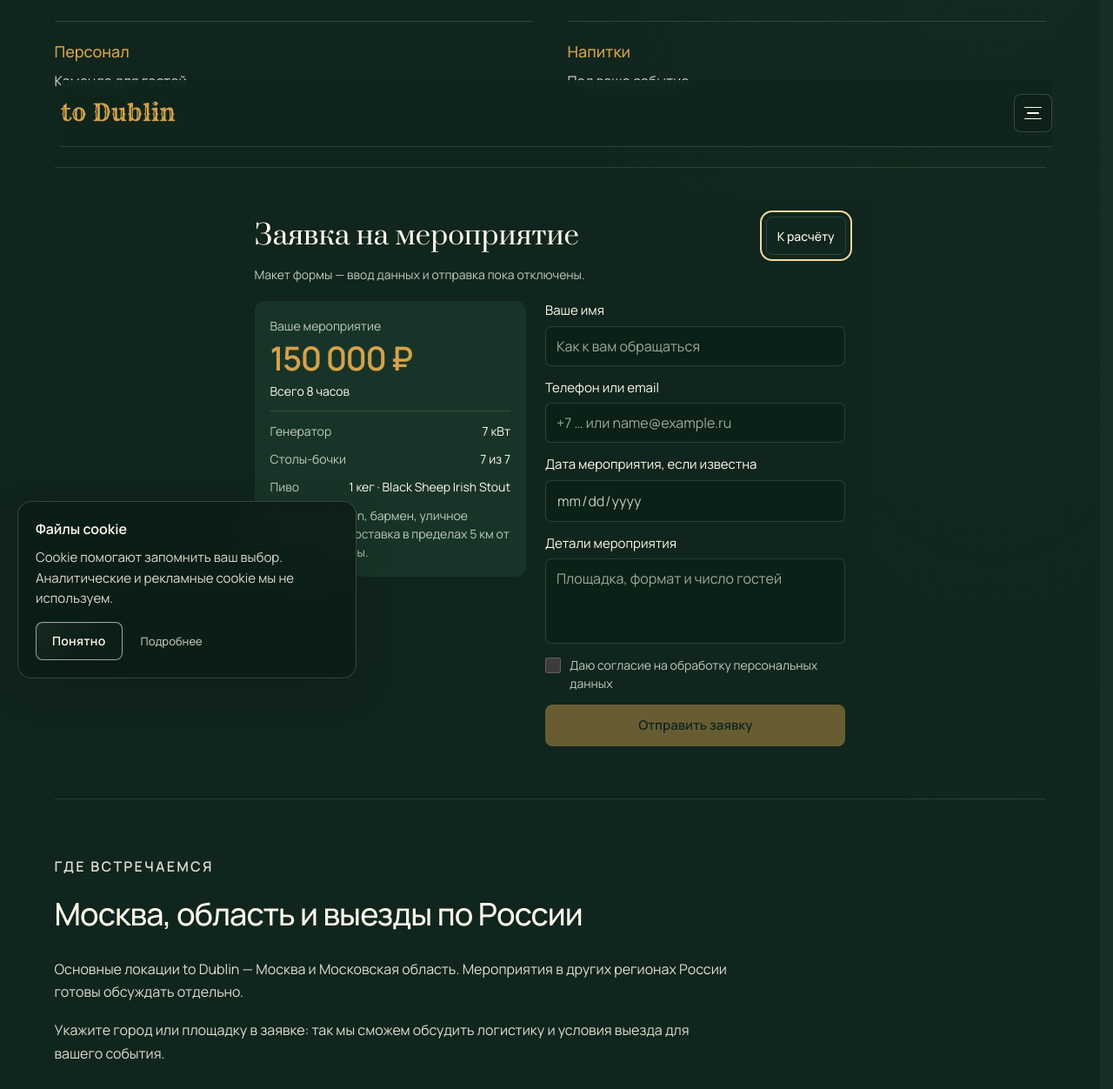
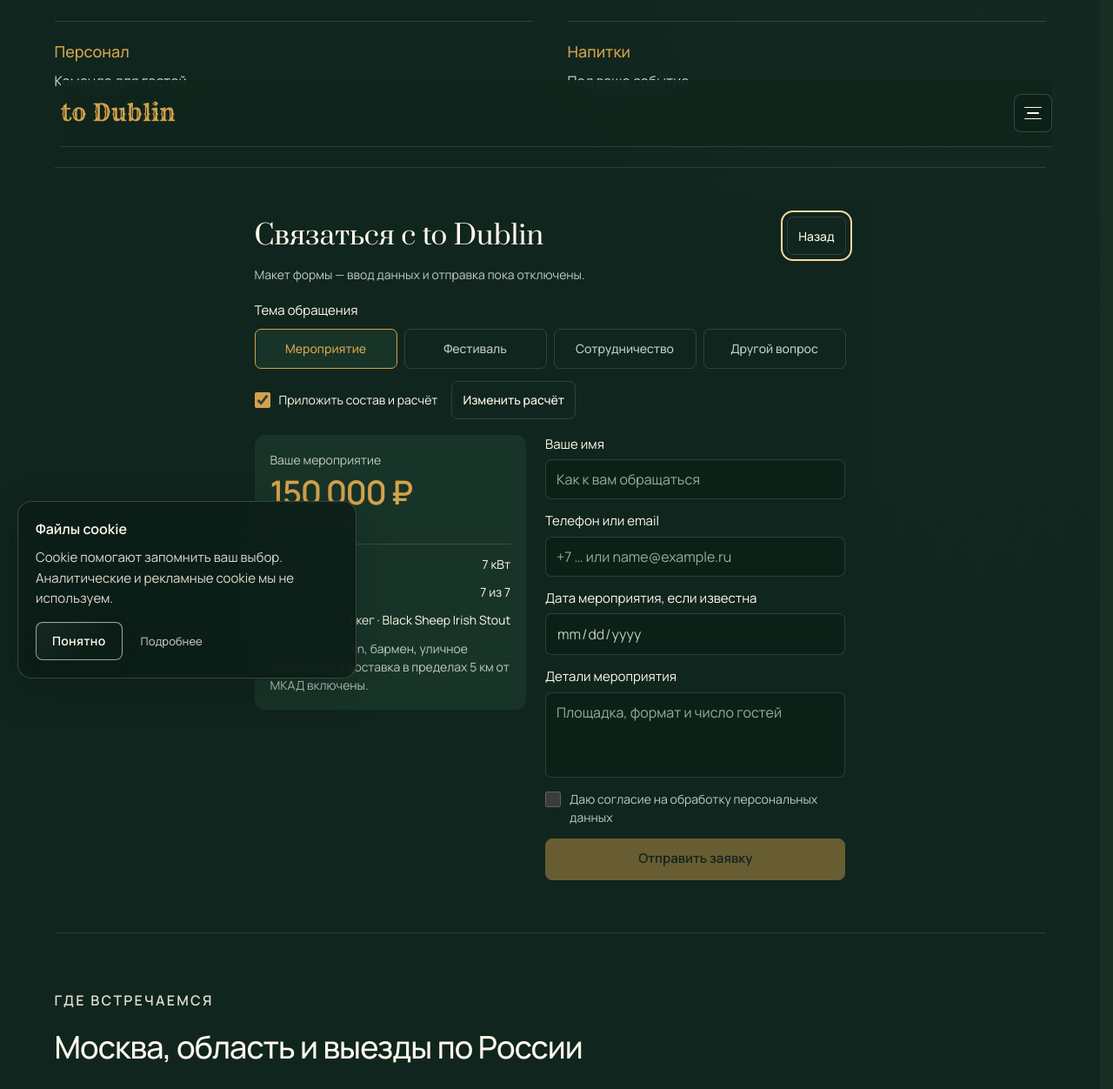
Before and after one commit to qWebDog/tdpub, a PHP site: page / in a window 1280 px wide, after a click on "Отправить заявку". Shown: the part 2557-3809 px from the top of the page at 87% size. Run offline with PHP 8.4, Linux system fonts and the light colour scheme.

Commit message:
Support inquiries without an event package
Add event, festival, partnership and general inquiry topics. Make configuration attachment optional for events and exclude package details for other topics. Keep the agreed request form inactive.

```diff
--- a/index.html
+++ b/index.html
@@ -21,7 +21,7 @@
   <link rel="stylesheet" href="cookie-notice.css?v=1">
   <link rel="stylesheet" href="legal.css?v=1">
   <link rel="stylesheet" href="unified.css?v=lighting-quality-6">
-  <link rel="stylesheet" href="package-offer.css?v=event-configurator-2">
+  <link rel="stylesheet" href="package-offer.css?v=general-inquiry-1">
   <meta property="og:image" content="https://qwebdog.github.io/tdpub/social-preview.jpg?v=night-lights-1">
   <meta property="og:image:secure_url" content="https://qwebdog.github.io/tdpub/social-preview.jpg?v=night-lights-1">
   <meta property="og:image:type" content="image/jpeg">
@@ -267,12 +267,29 @@
     </div>
     <section id="td-request-panel" aria-labelledby="td-request-title" aria-describedby="td-preview-note" hidden>
       <header class="td-request-heading">
-        <h3 class="td-request-title" id="td-request-title">Заявка на мероприятие</h3>
-        <button class="td-back cursor-interaction" id="td-request-back" type="button">К расчёту</button>
+        <h3 class="td-request-title" id="td-request-title">Связаться с to Dublin</h3>
+        <button class="td-back cursor-interaction" id="td-request-back" type="button">Назад</button>
       </header>
       <p class="td-preview-note" id="td-preview-note">Макет формы — ввод данных и отправка пока отключены.</p>
-      <div class="td-request-grid">
-        <aside class="td-request-summary" aria-label="Выбранный состав и стоимость">
+      <fieldset class="td-purpose">
+        <legend class="td-purpose-label">Тема обращения</legend>
+        <div class="td-purpose-options">
+          <button class="td-purpose-choice cursor-interaction" id="td-request-purpose-event" data-request-purpose="event" type="button" aria-pressed="true">Мероприятие</button>
+          <button class="td-purpose-choice cursor-interaction" id="td-request-purpose-festival" data-request-purpose="festival" type="button" aria-pressed="false">Фестиваль</button>
+          <button class="td-purpose-choice cursor-interaction" id="td-request-purpose-partnership" data-request-purpose="partnership" type="button" aria-pressed="false">Сотрудничество</button>
+          <button class="td-purpose-choice cursor-interaction" id="td-request-purpose-other" data-request-purpose="other" type="button" aria-pressed="false">Другой вопрос</button>
+        </div>
+      </fieldset>
+      <div class="td-attach-control" id="td-attach-control">
+        <label class="td-attach-label cursor-interaction" for="td-request-attach">
+          <input id="td-request-attach" type="checkbox" aria-controls="td-request-summary" aria-describedby="td-attach-error">
+          <span>Приложить состав и расчёт</span>
+        </label>
+        <button class="td-back cursor-interaction" id="td-request-edit" type="button" hidden>Изменить расчёт</button>
+        <p class="td-attach-error" id="td-attach-error" role="alert" hidden>Исправьте ошибки в расчёте или снимите отметку, чтобы обратиться без него.</p>
+      </div>
+      <div class="td-request-grid" id="td-request-grid">
+        <aside class="td-request-summary" id="td-request-summary" aria-label="Выбранный состав и стоимость" hidden>
           <p class="td-quote-label">Ваше мероприятие</p>
           <output class="td-total" id="td-request-total" aria-live="polite">150 000 ₽</output>
           <p class="td-duration" id="td-request-duration">Всего 8 часов</p>
@@ -285,17 +302,18 @@
         </aside>
         <form class="td-request-form" id="td-request-form" novalidate>
           <fieldset class="td-form-fields" disabled aria-label="Неактивная форма заявки">
-            <input id="td-request-config" name="configuration" type="hidden">
+            <input id="td-request-purpose" name="request_purpose" type="hidden" value="event">
+            <input id="td-request-config" name="configuration" type="hidden" disabled>
             <label class="td-form-field" for="td-request-name">Ваше имя
               <input class="td-form-input" id="td-request-name" name="name" type="text" autocomplete="given-name" placeholder="Как к вам обращаться" disabled>
             </label>
             <label class="td-form-field" for="td-request-contact">Телефон или email
               <input class="td-form-input" id="td-request-contact" name="contact" type="text" placeholder="+7 … или name@example.ru" disabled>
             </label>
-            <label class="td-form-field" for="td-request-date">Дата мероприятия, если известна
+            <label class="td-form-field" id="td-request-date-field" for="td-request-date"><span id="td-request-date-label">Дата мероприятия, если известна</span>
               <input class="td-form-input" id="td-request-date" name="event_date" type="date" disabled>
             </label>
-            <label class="td-form-field" for="td-request-details">Детали мероприятия
+            <label class="td-form-field" for="td-request-details"><span id="td-request-details-label">Детали мероприятия</span>
               <textarea class="td-form-input" id="td-request-details" name="details" placeholder="Площадка, формат и число гостей" disabled></textarea>
             </label>
             <label class="td-consent" for="td-request-consent">
@@ -334,7 +352,7 @@
       <details name="faq"><summary>Что входит в кейтеринг?</summary><p>Мобильный паб, оборудование, персонал и напитки. Состав и условия согласуем под ваше событие.</p></details>
       <details name="faq" id="event-questions"><summary>Сколько стоит аренда?</summary><p>Базовая стоимость — 150&nbsp;000&nbsp;₽ за 8 часов. Продление — 15&nbsp;000&nbsp;₽ за каждый следующий час. Многодневные мероприятия обсуждаем отдельно. <a href="#package">Состав и расчёт стоимости</a>.</p></details>
       <details name="faq"><summary>Что нужно от площадки?</summary><p>Укажите город или площадку. Подъезд, размещение и условия работы паба обсудим при согласовании.</p></details>
-      <details name="faq"><summary>Как отправить заявку?</summary><p>Выберите состав мероприятия и откройте форму заявки. Пока отправка через сайт недоступна.</p></details>
+      <details name="faq"><summary>Как отправить заявку?</summary><p>Откройте форму и выберите тему обращения. Состав мероприятия выбирать необязательно. Пока отправка через сайт недоступна.</p></details>
     </section>
     <section class="service-final" id="invitation">
       <h2>У вас есть повод.<br>У нас — атмосфера.</h2>
@@ -365,7 +383,7 @@
   </dialog>
   <script src="media-loader.js?v=1"></script>
   <script src="app.js?v=clean-hero-12"></script>
-  <script src="package-offer.js?v=event-configurator-1"></script>
+  <script src="package-offer.js?v=general-inquiry-1"></script>
   <script src="service-panels.js?v=full-package-1"></script>
   <script src="cookie-notice.js?v=1"></script>
 </body>
--- a/package-offer.css
+++ b/package-offer.css
@@ -69,7 +69,19 @@
     #td-configurator-request .td-back{min-height:44px;padding:9px 12px;border:1px solid var(--td-line);border-radius:7px;background:transparent;color:var(--td-ink);font:500 14px/1.5 Manrope,Arial,sans-serif}
     #td-configurator-request .td-back:hover{border-color:var(--td-gold)}
     #td-configurator-request .td-preview-note{margin:0 0 20px;font-size:14px;line-height:1.5;color:var(--td-muted)}
-    #td-configurator-request .td-request-grid{display:grid;grid-template-columns:minmax(0,.95fr) minmax(0,1.05fr);gap:22px;align-items:start}
+    #td-configurator-request .td-request-grid{display:grid;grid-template-columns:minmax(0,1fr);gap:22px;align-items:start}
+    #td-configurator-request .td-request-grid.has-configuration{grid-template-columns:minmax(0,.95fr) minmax(0,1.05fr)}
+    #td-configurator-request .td-purpose{min-width:0;margin:0 0 14px;padding:0;border:0}
+    #td-configurator-request .td-purpose-label{margin:0 0 9px;padding:0;font-size:15px;line-height:1.5;color:var(--td-ink)}
+    #td-configurator-request .td-purpose-options{display:grid;grid-template-columns:repeat(4,minmax(0,1fr));gap:8px}
+    #td-configurator-request .td-purpose-choice{min-width:0;min-height:46px;padding:9px 8px;border:1px solid var(--td-line);border-radius:7px;background:transparent;color:var(--td-muted);font:500 14px/1.5 Manrope,Arial,sans-serif}
+    #td-configurator-request .td-purpose-choice[aria-pressed="true"]{border-color:var(--td-gold);background:var(--td-panel);color:var(--td-gold)}
+    #td-configurator-request .td-purpose-choice:hover{border-color:var(--td-gold)}
+    #td-configurator-request .td-attach-control{display:flex;align-items:center;flex-wrap:wrap;gap:4px 16px;margin:0 0 18px}
+    #td-configurator-request .td-attach-label{display:flex;align-items:center;gap:10px;min-height:44px;font-size:14px;line-height:1.5;color:var(--td-ink)}
+    #td-configurator-request .td-attach-label input{width:18px;height:18px;flex:0 0 18px;margin:0;accent-color:var(--td-gold)}
+    #td-configurator-request .td-attach-error{flex:1 0 100%;margin:3px 0 0;font-size:14px;line-height:1.5;color:#ffc3b1}
+    #td-configurator-request .td-request-grid:not(.has-configuration) .td-request-form{width:100%;max-width:580px}
     #td-configurator-request .td-request-summary{min-width:0;padding:18px;border-radius:12px;background:var(--td-panel)}
     #td-configurator-request .td-selection{margin:0;padding-top:12px;border-top:1px solid var(--td-line)}
     #td-configurator-request .td-selection>div{display:flex;justify-content:space-between;flex-wrap:wrap;gap:3px 12px;margin-bottom:11px;font-size:14px;line-height:1.5}
@@ -89,7 +101,7 @@
     #td-configurator-request .td-screenreader{position:absolute;width:1px;height:1px;margin:-1px;padding:0;overflow:hidden;clip-path:inset(50%);white-space:nowrap;border:0}
     @media(max-width:620px){#td-configurator-request .td-builder-grid{grid-template-columns:minmax(0,1fr);gap:8px}#td-configurator-request .td-overview{grid-template-columns:minmax(0,1fr);gap:12px;margin-bottom:18px}#td-configurator-request .td-painting{width:min(100%,240px)}#td-configurator-request .td-offer-heading{text-align:center}#td-configurator-request .td-total{font-size:34px}#td-configurator-request .td-builder-title{font-size:24px}#td-configurator-request .td-configure-actions{justify-content:center}#td-configurator-request .td-selected-summary{text-align:center}}
     @media(max-width:370px){#td-configurator-request .td-product{padding:16px 18px 20px}#td-configurator-request .td-specs{grid-template-columns:minmax(0,1fr);gap:10px}#td-configurator-request h2{font-size:27px}#td-configurator-request .td-base-price{font-size:32px}#td-configurator-request .td-price-note{margin-left:8px}#td-configurator-request .td-field{column-gap:10px}#td-configurator-request .td-step-button{width:44px}#td-configurator-request .td-remove{min-width:110px}}
-    @media(max-width:620px){#td-configurator-request .td-request-grid{grid-template-columns:minmax(0,1fr);gap:18px}}
+    @media(max-width:620px){#td-configurator-request .td-request-grid,#td-configurator-request .td-request-grid.has-configuration{grid-template-columns:minmax(0,1fr);gap:18px}#td-configurator-request .td-purpose-options{grid-template-columns:repeat(2,minmax(0,1fr))}}
     @media(prefers-reduced-motion:reduce){#td-configurator-request *{transition:none!important}}
 #td-configurator-request{max-width:736px;margin-inline:auto}
 #td-configurator-request button:disabled,#td-configurator-request .td-request-form :disabled{cursor:not-allowed}
```
Also changed, not shown: package-offer.js (+59 -17 lines).
